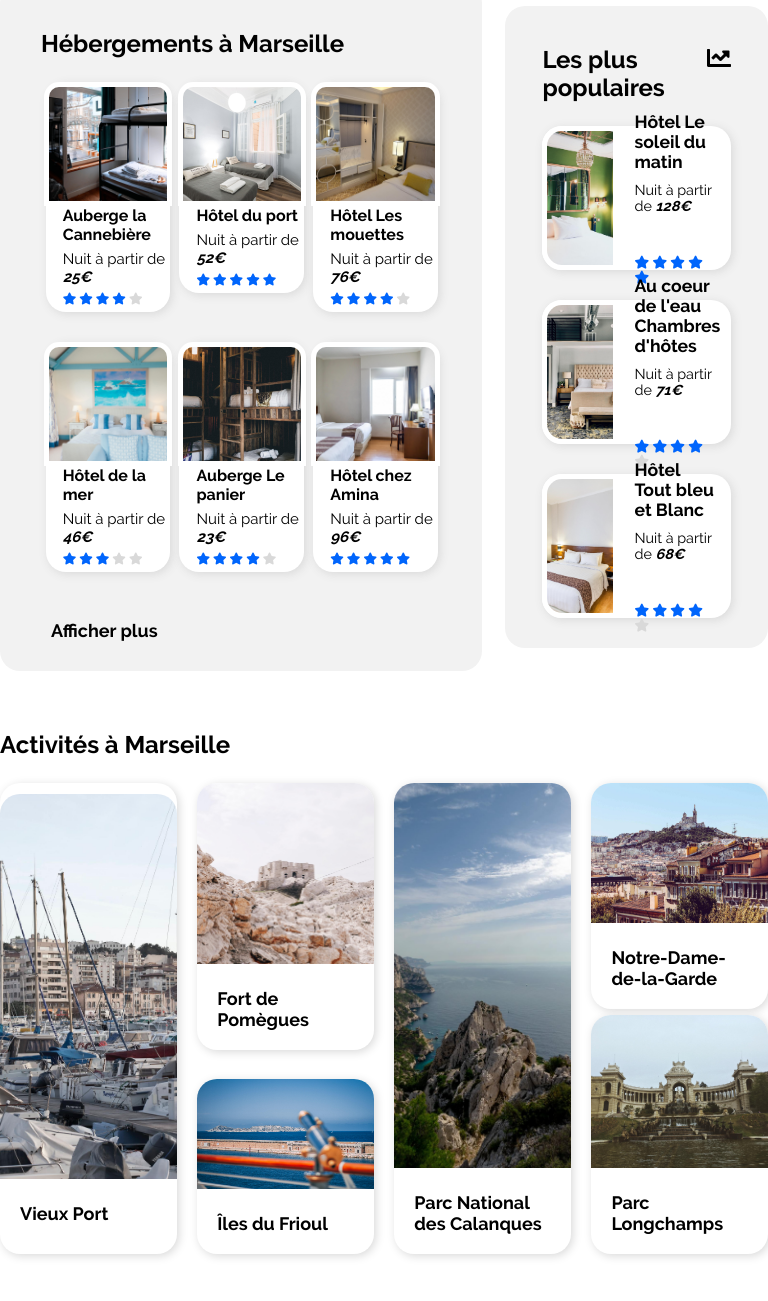
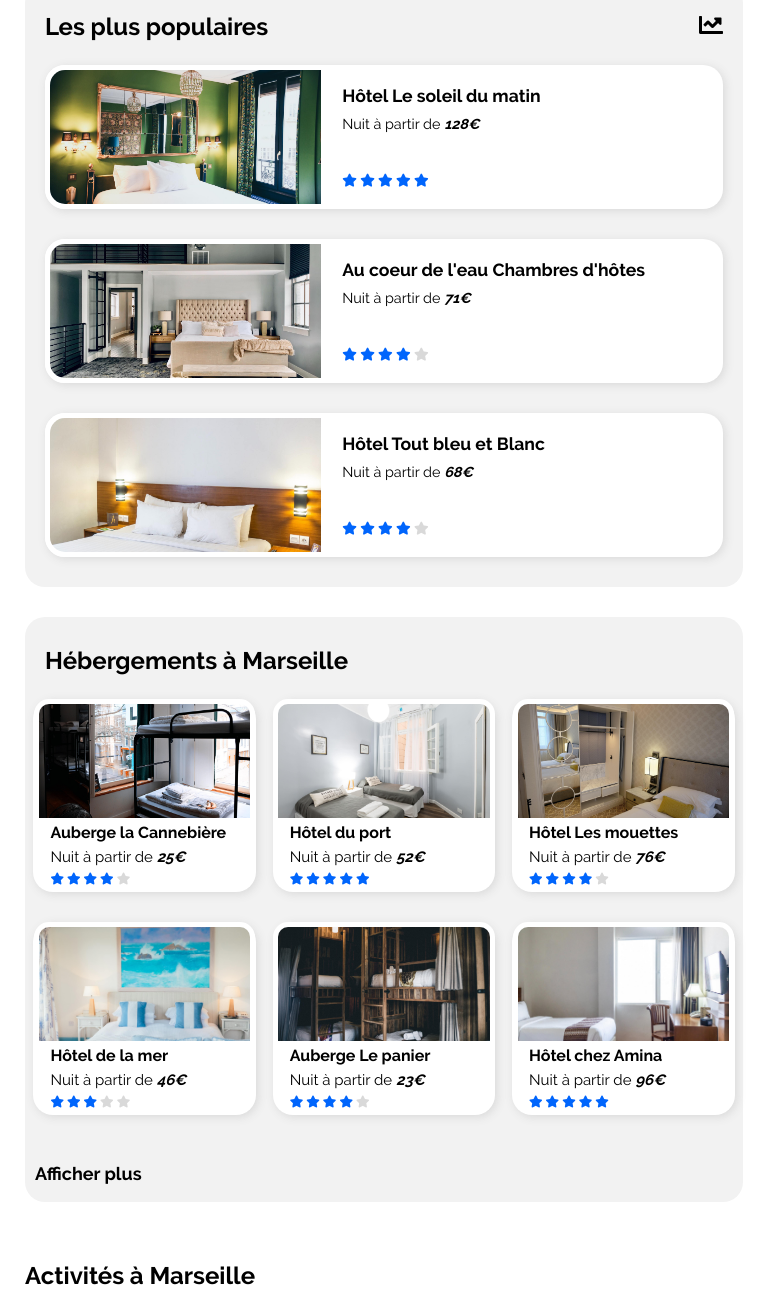
Before and after one commit to SJordan0/JordanSliwa_2_13082021, a plain HTML site: page index.html in a window 768 px wide. Shown: the part 499-1800 px from the top of the page. Drawn offline with Linux system fonts and the light colour scheme.

Commit message:
Ajout css media tablet (768px)

```diff
--- a/css/Styles.css
+++ b/css/Styles.css
@@ -371,7 +371,6 @@ em
 .annoncepop_content
 {
     display: flex;
-    justify-content: space-around;
     align-items: center;
     border-radius: 20px;
     height: 144px;
@@ -438,7 +437,6 @@ em
 {
     display: flex;
     flex-direction: column;
-    justify-content: space-around;
     border-radius: 20px;
     width: 23%;
     background-color: white;
@@ -568,12 +566,142 @@ footer
     color: #0065FC;
 }
 
+@media (min-width:426px) and (max-width: 768px)
+{
+    .container {
+        max-width: 718px;
+        width: 100%;
+        margin-left: auto;
+        margin-right: auto;
+    }
+
+    #offres
+    {
+        flex-direction: column;
+        align-items: center;
+    }
+
+    #populaire
+    {
+        order: -1;
+        width: 100%;
+        padding: 0;
+        margin-bottom: 30px;
+    }
+
+    #titrepop
+    {
+        margin-top: 30px;
+        margin-left: 20px;
+        margin-right: 20px;
+    }
+
+    .annoncespop
+    {
+        margin-left: 20px;
+        margin-right: 20px;
+    }
+
+    .annoncepop img
+    {
+        width: 40%;
+    }
+
+
+    #Hebergements
+    {
+        padding: 0;
+        width: 100%;
+        margin-left: 20px;
+        margin-right: 20px;
+    }
+
+    #Hebergements h2
+    {
+        margin-top: 30px;
+        margin-left: 20px;
+        margin-right: 20px;
+    }
+
+    #Bloc_activites
+    {
+        flex-direction: column;
+        align-items: center;
+        height: 100%;
+    }
+
+    #Bloc_activites h3
+    {
+        display: flex;
+        justify-content: center;
+    }
+
+    .activiteseul
+    {
+        width: 100%;
+        margin-bottom: 20px;
+    }
+
+    .activiteseul img
+    {
+        height: 150px;
+    }
+
+    .activitedouble
+    {
+        width: 100%;
+        flex-direction: row;
+        margin-bottom: 20px;
+    }
+
+    #Fort
+    {
+        width: 48%;
+    }
+
+    #Fort img
+    {
+        height: 150px;
+    }
+
+    #iles
+    {
+        width: 48%;
+    }
+
+    #iles img
+    {
+        height: 150px;
+    }
+
+    #Dame
+    {
+        width: 48%;
+    }
+
+    #Dame img
+    {
+        height: 150px;
+    }
+
+    #Parc
+    {
+        width: 48%;
+    }
+
+    #Parc img
+    {
+        height: 150px;
+    }
+}
+
 @media (max-width: 425px)
 {
     #logo
     {
         margin-left: 20px;
     }
+
     .header_content
     {
         flex-wrap: wrap;
```
